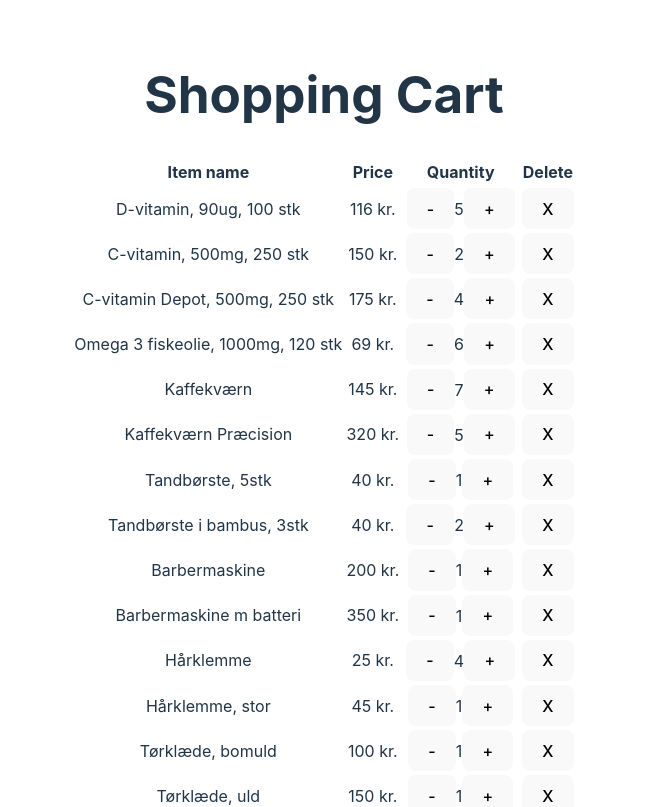
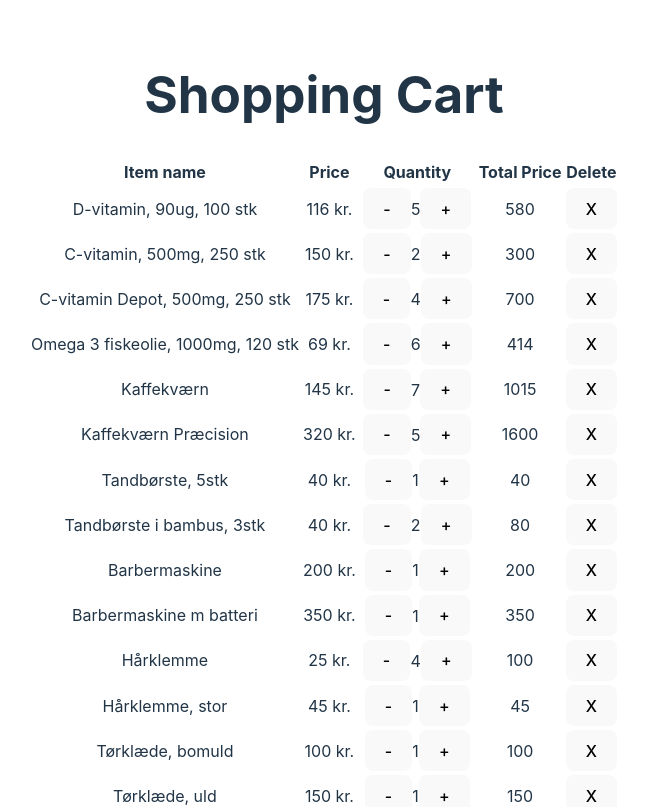
Before and after one commit to KingBendico/Webtech-project, a React (Vite) app: page / in a window 1280 px wide. Shown: the top 807 px of the page, without its empty margins (316-963 px from the left). Built offline with nearby package versions, Linux system fonts and the light colour scheme.

Commit message:
splittet the code into different files and added total price to each item in the list

```diff
--- a/src/App.tsx
+++ b/src/App.tsx
@@ -1,20 +1,20 @@
 import './App.css'
-import { useState } from 'react';
-import cartItems from '/json_data/cart_items.json';
+// import { useState } from 'react';
+// import cartItems from '/json_data/cart_items.json';
+import ShoppingCart from './pages/ShoppingCart'
 
+// interface Item {
+//   name: string;
+//   quantity: number;
+//   price: number;
+//   id: number;
+// }
 
-interface Item {
-  name: string;
-  quantity: number;
-  price: number;
-  id: number;
-}
-
-interface Props {
-  items: Item[];
-  onDeleteItem: (index: number) => void;
-  onQuantityChange: (item: Item, newQuantity: number) => void;
-}
+// interface Props {
+//   items: Item[];
+//   onDeleteItem: (index: number) => void;
+//   onQuantityChange: (item: Item, newQuantity: number) => void;
+// }
 
 function App() {
   return (
@@ -25,77 +25,77 @@ function App() {
   );
 }
 
-function ShoppingCart() {
-  return (
-    <ShoppingCartTable />
-  )
-}
+// function ShoppingCart() {
+//   return (
+//     <ShoppingCartTable />
+//   )
+// }
 
-function ShoppingCartTable() {
+// function ShoppingCartTable() {
 
-  return (
-    <div>
-    <h1>Shopping Cart</h1>
-    <table>
-      <thead>
-        <tr>
-          <th>Item name</th>
-          <th>Price</th>
-          <th>Quantity</th>
-          <th>Delete</th>
-        </tr>
-      </thead>
-      <ItemList />
-      </table>
-      </div>
-  )
+//   return (
+//     <div>
+//     <h1>Shopping Cart</h1>
+//     <table>
+//       <thead>
+//         <tr>
+//           <th>Item name</th>
+//           <th>Price</th>
+//           <th>Quantity</th>
+//           <th>Delete</th>
+//         </tr>
+//       </thead>
+//       <ItemList />
+//       </table>
+//       </div>
+//   )
 
-}
+// }
 
 
-function ItemTable(props: Props) {
-  const { items, onDeleteItem, onQuantityChange } = props;
+// function ItemTable(props: Props) {
+//   const { items, onDeleteItem, onQuantityChange } = props;
 
-  return (
-    <tbody>
-      {items.map((item, index) => (
-        <tr key={item.id}>
-          <td>{item.name}</td>
-          <td>{item.price} kr.</td>
-          <td>
-            <button onClick={() => onQuantityChange(item, item.quantity - 1)}>-</button>
-            {item.quantity}
-            <button onClick={() => onQuantityChange(item, item.quantity + 1)}>+</button>
-          </td>
-          <td>
-            <button onClick={() => onDeleteItem(index)}>X</button>
-          </td>
-        </tr>
-      ))}
-    </tbody>
-  );
-}
+//   return (
+//     <tbody>
+//       {items.map((item, index) => (
+//         <tr key={item.id}>
+//           <td>{item.name}</td>
+//           <td>{item.price} kr.</td>
+//           <td>
+//             <button onClick={() => onQuantityChange(item, item.quantity - 1)}>-</button>
+//             {item.quantity}
+//             <button onClick={() => onQuantityChange(item, item.quantity + 1)}>+</button>
+//           </td>
+//           <td>
+//             <button onClick={() => onDeleteItem(index)}>X</button>
+//           </td>
+//         </tr>
+//       ))}
+//     </tbody>
+//   );
+// }
 
-function ItemList() {
-  const [items, setItems] = useState<Item[]>(cartItems);
+// function ItemList() {
+//   const [items, setItems] = useState<Item[]>(cartItems);
 
-  const handleDeleteItem = (index: number) => {
-    const updatedItems = [...items];
-    updatedItems.splice(index, 1);
-    setItems(updatedItems);
-  };
+//   const handleDeleteItem = (index: number) => {
+//     const updatedItems = [...items];
+//     updatedItems.splice(index, 1);
+//     setItems(updatedItems);
+//   };
 
-  const handleQuantityChange = (item: Item, newQuantity: number) => {
-    const updatedItems = [...items];
-    const index = updatedItems.findIndex(i => i.id === item.id);
-    updatedItems[index].quantity = newQuantity > 0 ? newQuantity : 1;
-    setItems(updatedItems);
-  };
+//   const handleQuantityChange = (item: Item, newQuantity: number) => {
+//     const updatedItems = [...items];
+//     const index = updatedItems.findIndex(i => i.id === item.id);
+//     updatedItems[index].quantity = newQuantity > 0 ? newQuantity : 1;
+//     setItems(updatedItems);
+//   };
 
-  return (
-    <ItemTable items={items} onDeleteItem={handleDeleteItem} onQuantityChange={handleQuantityChange} />
-  );
-}
+//   return (
+//     <ItemTable items={items} onDeleteItem={handleDeleteItem} onQuantityChange={handleQuantityChange} />
+//   );
+// }
 
 
 export default App;
--- /dev/null
+++ b/src/components/ItemList.tsx
@@ -0,0 +1,31 @@
+import { useState } from 'react';
+import cartItems from '/json_data/cart_items.json';
+import ItemTable from './ItemTable'
+
+interface Item {
+    name: string;
+    quantity: number;
+    price: number;
+    id: number;
+  }
+
+export default function ItemList() {
+    const [items, setItems] = useState<Item[]>(cartItems);
+
+    const handleDeleteItem = (index: number) => {
+      const updatedItems = [...items];
+      updatedItems.splice(index, 1);
+      setItems(updatedItems);
+    };
+
+    const handleQuantityChange = (item: Item, newQuantity: number) => {
+      const updatedItems = [...items];
+      const index = updatedItems.findIndex(i => i.id === item.id);
+      updatedItems[index].quantity = newQuantity > 0 ? newQuantity : 1;
+      setItems(updatedItems);
+    };
+
+    return (
+      <ItemTable items={items} onDeleteItem={handleDeleteItem} onQuantityChange={handleQuantityChange} />
+    );
+  }
--- /dev/null
+++ b/src/components/ItemTable.tsx
@@ -0,0 +1,39 @@
+interface Item {
+    name: string;
+    quantity: number;
+    price: number;
+    id: number;
+  }
+
+interface Props {
+    items: Item[];
+    onDeleteItem: (index: number) => void;
+    onQuantityChange: (item: Item, newQuantity: number) => void;
+  }
+
+export default function ItemTable(props: Props) {
+
+    const { items, onDeleteItem, onQuantityChange } = props;
+
+    return (
+      <tbody>
+        {items.map((item, index) => (
+          <tr key={item.id}>
+            <td>{item.name}</td>
+            <td>{item.price} kr.</td>
+            <td>
+              <button onClick={() => onQuantityChange(item, item.quantity - 1)}>-</button>
+              {item.quantity}
+              <button onClick={() => onQuantityChange(item, item.quantity + 1)}>+</button>
+            </td>
+            <td>
+                {item.price*item.quantity}
+            </td>
+            <td>
+              <button onClick={() => onDeleteItem(index)}>X</button>
+            </td>
+          </tr>
+        ))}
+      </tbody>
+    );
+  }
--- /dev/null
+++ b/src/components/ShoppingCartTable.tsx
@@ -0,0 +1,23 @@
+import ItemList from './ItemList'
+
+export default function ShoppingCartTable() {
+
+    return (
+      <div>
+      <h1>Shopping Cart</h1>
+      <table>
+        <thead>
+          <tr>
+            <th>Item name</th>
+            <th>Price</th>
+            <th>Quantity</th>
+            <th>Total Price</th>
+            <th>Delete</th>
+          </tr>
+        </thead>
+        <ItemList />
+        </table>
+        </div>
+    )
+
+  }
--- /dev/null
+++ b/src/pages/ShoppingCart.tsx
@@ -0,0 +1,7 @@
+import ShoppingCartTable from "../components/ShoppingCartTable"
+
+export default function ShoppingCart() {
+    return (
+      <ShoppingCartTable />
+    )
+  }
```
